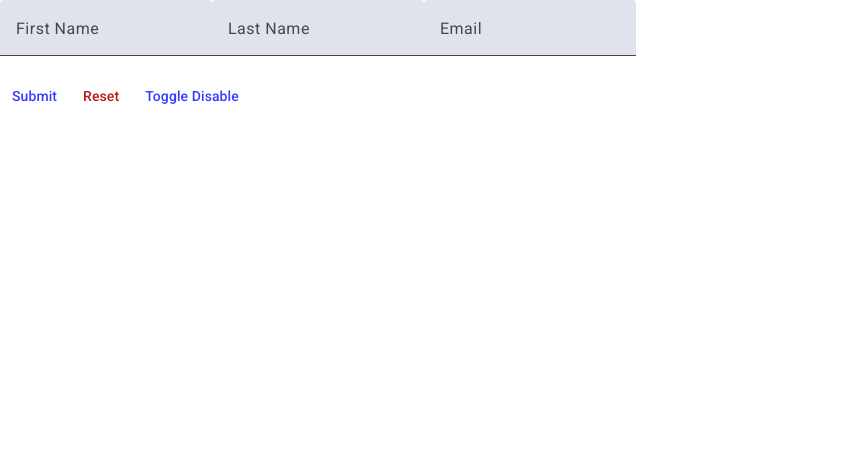
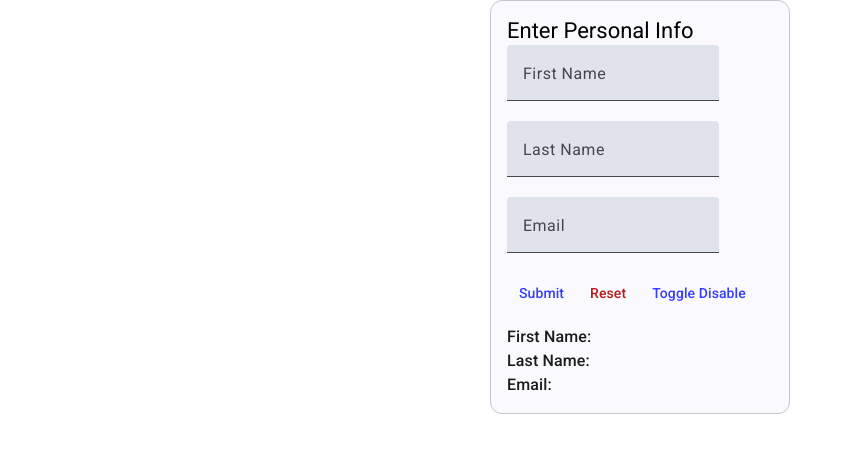
Before and after one commit to poojapatilcyb/base-component-project, an Angular app: page /material-form-feild in a window 1280 px wide. Shown: the top 452 px of the page, without its empty margins (0-853 px from the left). Built offline with nearby package versions, Linux system fonts and the light colour scheme.

Commit message:
added matcard and css to form

```diff
--- a/src/app/chase/chase-form-feild/chase-form-feild.component.html
+++ b/src/app/chase/chase-form-feild/chase-form-feild.component.html
@@ -1,3 +1,4 @@
+<div class="chase-form-feilds">
        <mat-form-field appearance="fill">
               <mat-label>{{label}}</mat-label>
               <input matInput
@@ -7,3 +8,4 @@
               (blur)="onBlur()"
               [disabled]="isDisabled ? true : null">
        </mat-form-field>
+</div>
--- a/src/app/material/form-field/form-field.component.html
+++ b/src/app/material/form-field/form-field.component.html
@@ -1,23 +1,8 @@
-<!-- <form [formGroup]="form" (ngSubmit)="onSubmit()">
-    <mat-form-field appearance="fill">
-      <mat-label>Custom Number Input</mat-label>
-      <app-chase-form-feild formControlName="customNumber"></app-chase-form-feild>
-      @if(form.get('customNumber')?.hasError('required')){
-        <mat-error>
-            This field is required.
-          </mat-error>
-      }
-      @if(form.get('customNumber')?.hasError('min')){
-        <mat-error>
-            The value must be greater than or equal to 0.
-        </mat-error>
-        }
-    </mat-form-field>
-
-    <button type="submit" mat-raised-button color="primary">Submit</button>
-    <button type="button" mat-button color="warn" (click)="onReset()">Reset</button>
-  </form> -->
-
+<mat-card appearance="outlined"  class="example-card">
+  <mat-card-header>
+    <mat-card-title> Enter Personal Info</mat-card-title>
+  </mat-card-header>
+  <mat-card-content>
     <form [formGroup]="form" (ngSubmit)="onSubmit()">
       <app-chase-form-feild label="First Name" formControlName="firstName" (blur)="onInputBlur()"></app-chase-form-feild>
       <app-chase-form-feild label="Last Name" formControlName="lastName" (blur)="onInputBlur()"></app-chase-form-feild>
@@ -27,6 +12,11 @@
         <button type="button" mat-button color="warn" (click)="onReset()">Reset</button>
         <button type="button" mat-button color="accent" (click)="toggleControl()">Toggle Disable</button>
       </p>
+      <mat-card-subtitle>First Name: {{form.get('firstName')?.value}}</mat-card-subtitle>
+      <mat-card-subtitle>Last Name:{{form.get('lastName')?.value}}</mat-card-subtitle>
+      <mat-card-subtitle>Email: {{form.get('email')?.value}}</mat-card-subtitle>
+    </form>
+  </mat-card-content>
 
-    {{form.get('phonenumber')?.value}}
-</form>
+
+</mat-card>
--- a/src/app/material/form-field/form-field.component.scss
+++ b/src/app/material/form-field/form-field.component.scss
@@ -0,0 +1,4 @@
+.example-card {
+    max-width: 300px;
+    margin: 0 auto;
+  }
--- a/src/app/material/form-field/form-field.component.ts
+++ b/src/app/material/form-field/form-field.component.ts
@@ -3,12 +3,13 @@ import { FormBuilder, FormGroup, ReactiveFormsModule, Validators } from '@angula
 import { ChaseFormFeildComponent } from '../../chase/chase-form-feild/chase-form-feild.component';
 import { MatFormFieldModule } from '@angular/material/form-field';
 import { MatInputModule } from '@angular/material/input';
+import {MatCardModule} from '@angular/material/card';
 import {MatButtonModule} from '@angular/material/button';
 import { fail } from 'assert';
 @Component({
   selector: 'app-form-field',
   standalone: true,
-  imports: [ChaseFormFeildComponent, ReactiveFormsModule, MatFormFieldModule, MatInputModule, MatButtonModule],
+  imports: [ChaseFormFeildComponent, ReactiveFormsModule, MatFormFieldModule, MatInputModule, MatButtonModule, MatCardModule],
   templateUrl: './form-field.component.html',
   styleUrl: './form-field.component.scss'
 })
```
Lines whose indentation alone changed are shown as unchanged.
